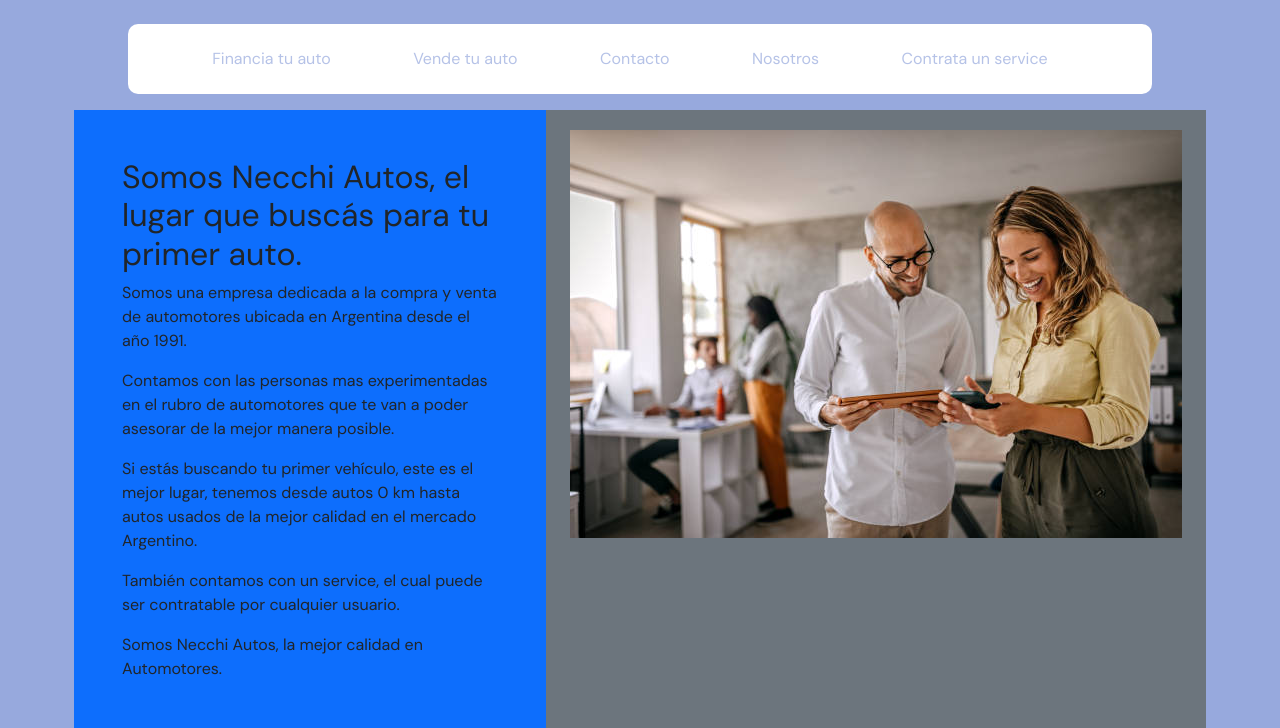
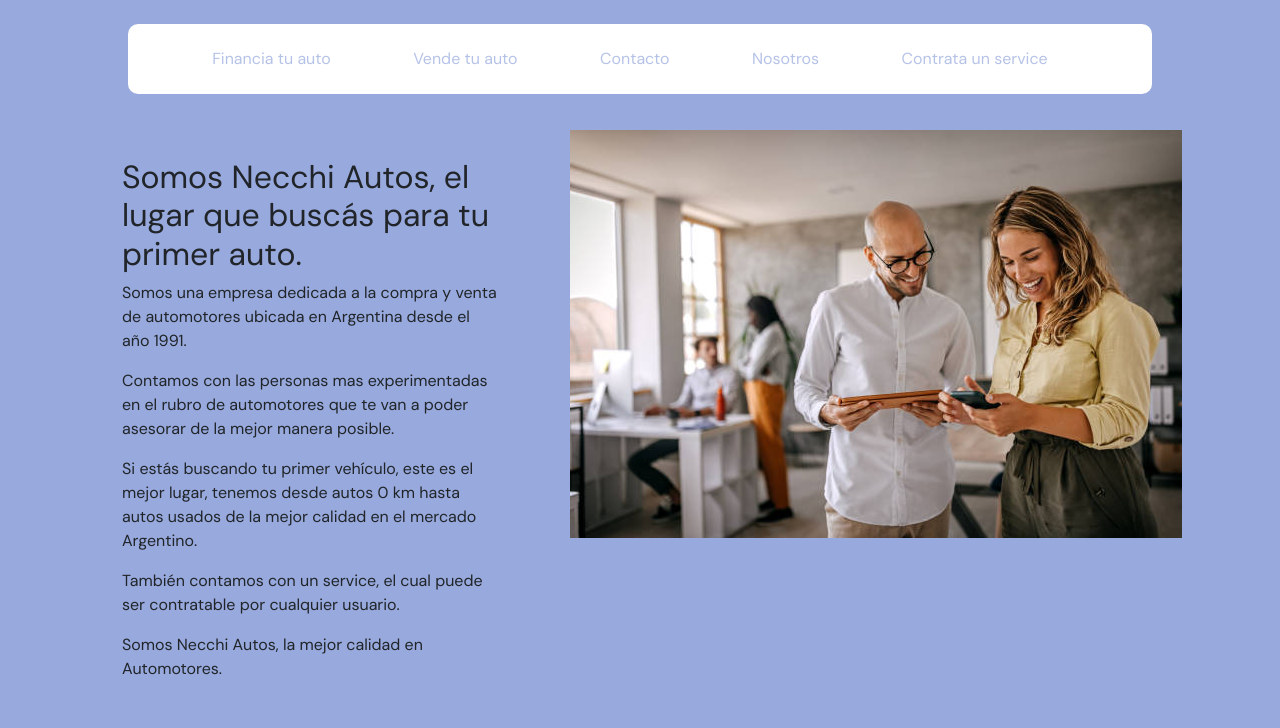
Before and after one commit to AlejandroNecchi/CoderNecchiAutos, a plain HTML site: page pages/nosotros.html in a window 1280 px wide. Shown: the part 72-800 px from the top of the page. Drawn offline with nearby package versions, Linux system fonts and the light colour scheme.

Commit message:
le saque colores de fondo de prueba a pagina nosotros

```diff
--- a/pages/nosotros.html
+++ b/pages/nosotros.html
@@ -55,7 +55,7 @@
 
     <main class="container p-3">
         <section class="row">
-            <article class="col-s-12 col-md-12 col-lg-5 p-5 bg-primary">
+            <article class="col-s-12 col-md-12 col-lg-5 p-5">
                 <h2>Somos Necchi Autos, el lugar que buscás para tu primer auto.</h2>
                 <p>
                     Somos una empresa dedicada a la compra y venta de automotores ubicada en Argentina desde el año 1991.
@@ -71,7 +71,7 @@
                 </p>
                 <p>Somos Necchi Autos, la mejor calidad en Automotores.</p>
             </article>
-            <article class="col-s-12 col-md-12 col-lg-7 bg-secondary">
+            <article class="col-s-12 col-md-12 col-lg-7">
                 <img class="container" src="../img/nosotros.jpg" alt="imgagenNosotros">
             </article>
         </section>
```
